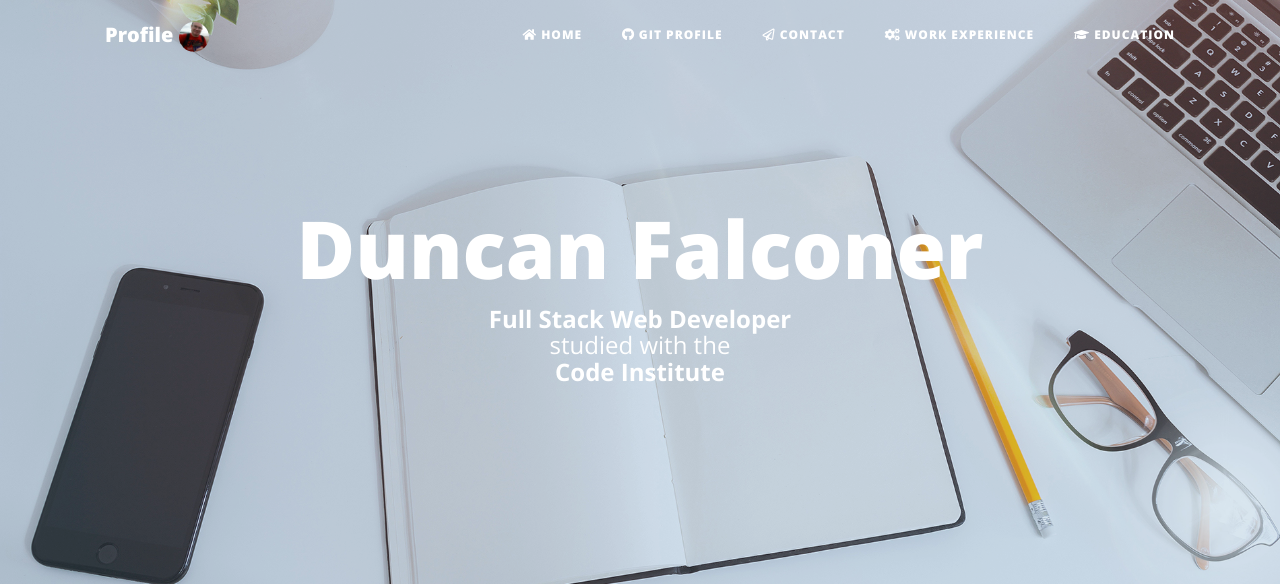
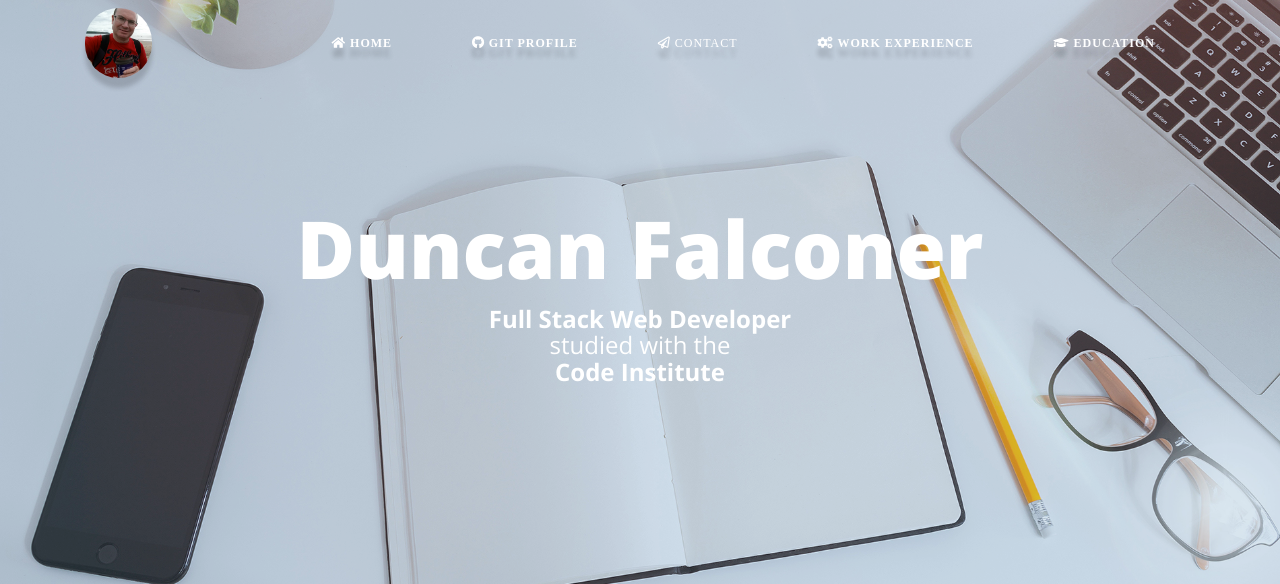
Before and after one commit to ddeveloper72/personal-profile, a Flask app: page /git in a window 1280 px wide. Shown: the top 584 px of the page. Run offline with Flask 2, Linux system fonts and the light colour scheme; style sheets or scripts are compiled from the project's sources; some libraries are stand-ins or nearby versions.

Commit message:
Aranged classes for nav items

```diff
--- a/sass/layout/_navigation.scss
+++ b/sass/layout/_navigation.scss
@@ -1,9 +1,69 @@
 .navigation {
 
+
     &__profile-pic {
-        height: 30px;
-        width: 30px;
-        display: inline-block;
-        border-radius: 50%;
+        height: 6%;
+        width: 6%;
+        padding: 0;
+        border-radius: $border-rad-big;
+        box-shadow: 0 10px 4px rgba($color-black, .2);
+        outline-offset: 2rem;
+        transition: all .8s;
+
+        &:hover {
+            display: block;
+            overflow: hidden;
+            border-radius: $border-rad-small;
+            outline: .5rem solid $color-grey-dark-2;
+            outline-offset: $border-rad-small;
+            box-shadow: 0 12px 6px rgba($color-grey-dark-3, .3);
+            transform: translateY(1rem) scale(1.2);
+
+        }
     }
+
+    &__button {}
+
+    &__list {
+        @include clearfix;
+        text-transform: uppercase;
+        font-size: 1rem;
+        font-weight: 600;
+        letter-spacing: 2px;
+        color: $color-white;
+
+    }
+
+    &__item {
+        display: contents;
+        text-shadow: 0 10px 4px rgba($color-black, .2);
+
+
+        &-link-1 {
+            // display: inline-block;
+            padding: 10px 20px;
+            transition: all .3s;
+
+            &:hover {
+                // display: inline-block;
+                margin-bottom: none;
+                background-image: linear-gradient(to right, $color-grey-dark-3, $color-grey-dark-2);
+                // clip the background color to the same template as the text
+                -webkit-background-clip: text;
+                background-clip: text;
+                text-shadow: 0 12px 6px rgba($color-grey-dark-3, .4);
+                transform: translateY(-4px);
+                color: transparent;
+
+            }
+
+
+        }
+
+
+
+    }
+
+
+
 }
--- a/templates/base.html
+++ b/templates/base.html
@@ -43,32 +43,33 @@
   <!-- Navigation -->
   <nav class="navigation navbar navbar-expand-lg navbar-light fixed-top" id="mainNav">
     <div class="container">
-      <a class="navbar-brand" href="{{url_for('index')}}">Profile
-        <img src="{{ url_for('static', filename='img/profile-image.jpg')}}" class="navigation__profile-pic"
+        <img src="{{ url_for('static', filename='img/profile-image.jpg')}}" class="navigation__profile-pic navbar"
           alt="Profile Photo">
-      </a>
-      <button class="navbar-toggler navbar-toggler-right" type="button" data-toggle="collapse"
+      <button class="navbar-toggler navbar-toggler-right navigation__button" type="button" data-toggle="collapse"
         data-target="#navbarResponsive" aria-controls="navbarResponsive" aria-expanded="false"
         aria-label="Toggle navigation">
         Menu
         <i class="fa fa-bars"></i>
       </button>
       <div class="collapse navbar-collapse" id="navbarResponsive">
-        <ul class="navbar-nav ml-auto">
-          <li class="nav-item">
-            <a class="nav-link" href="{{url_for('index')}}"><i class="fas fa-home"></i> Home</a>
+        <ul class="navbar-nav ml-auto navigation__list">
+          <li class="navigation__item nav-item">
+            <a class="nav-link" href="{{url_for('index')}}"><span class="navigation__item-link-1 fas fa-home"> Home</span></a>
           </li>
-          <li class="nav-item">
-            <a class="nav-link" href="{{url_for('git')}}"><i class="fab fa-github"></i> Git Profile</a>
+          <li class="navigation__item nav-item">
+            <a class="nav-link" href="{{url_for('git')}}"><span class=""><i class="navigation__item-link-1 fab fa-github"> Git Profile</i></span></a>
           </li>
-          <li class="nav-item">
-            <a class="nav-link" href="{{url_for('contact')}}"><i class="far fa-paper-plane"></i> Contact</a>
+          <li class="navigation__item nav-item">
+            <a class="nav-link" href="{{url_for('contact')}}"><span class=""><i class="navigation__item-link-1 far fa-paper-plane"> Contact</i></span>
+             </a>
           </li>
-          <li class="nav-item">
-            <a class="nav-link" href="{{url_for('work')}}"><i class="fas fa-cogs"></i> Work Experience</a>
+          <li class="navigation__item nav-item">
+            <a class="nav-link" href="{{url_for('work')}}"><span class=""><i class="navigation__item-link-1 fas fa-cogs"> Work Experience</i></span>
+              </a>
           </li>
-          <li class="nav-item">
-            <a class="nav-link" href="{{url_for('education')}}"><i class="fas fa-graduation-cap"></i> Education</a>
+          <li class="navigation__item nav-item">
+            <a class="nav-link" href="{{url_for('education')}}"><span class=""></span><i class="navigation__item-link-1 fas fa-graduation-cap"> Education</i></span>
+            </a>
           </li>
         </ul>
       </div>
```
